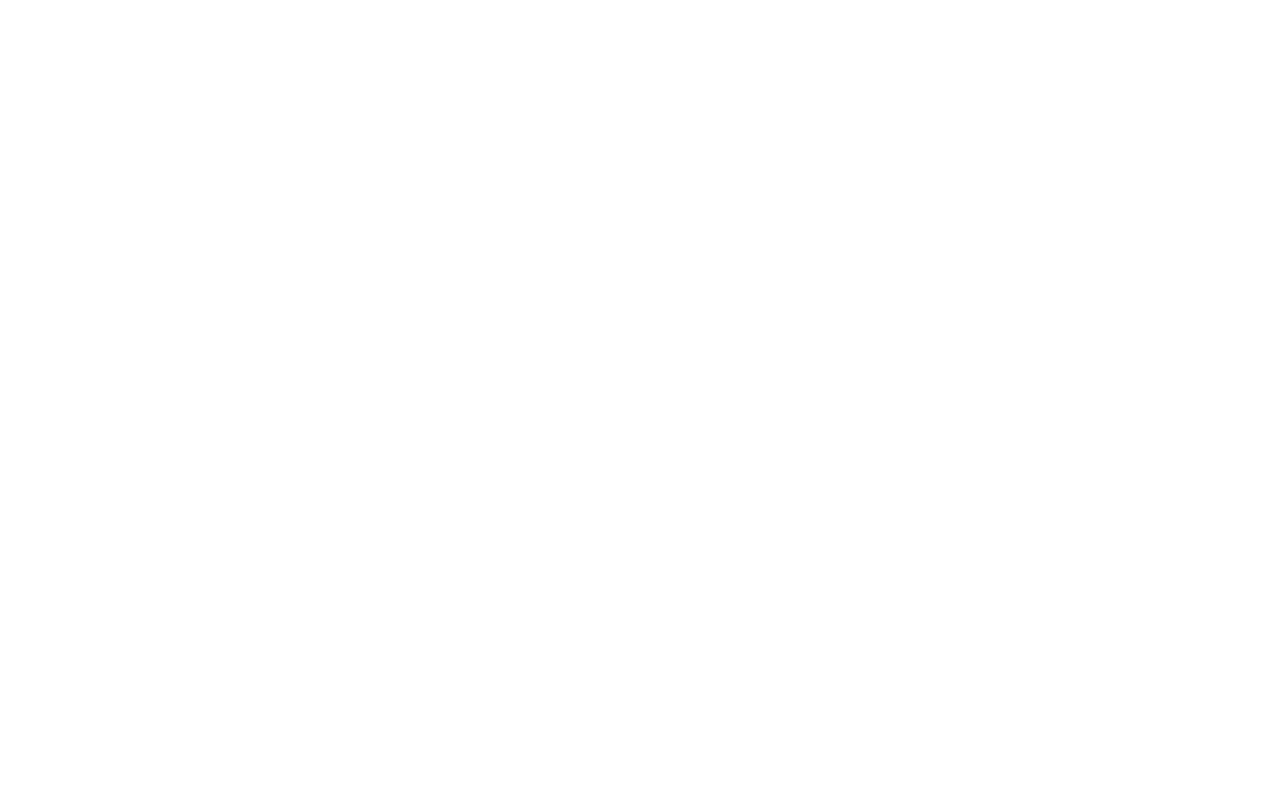
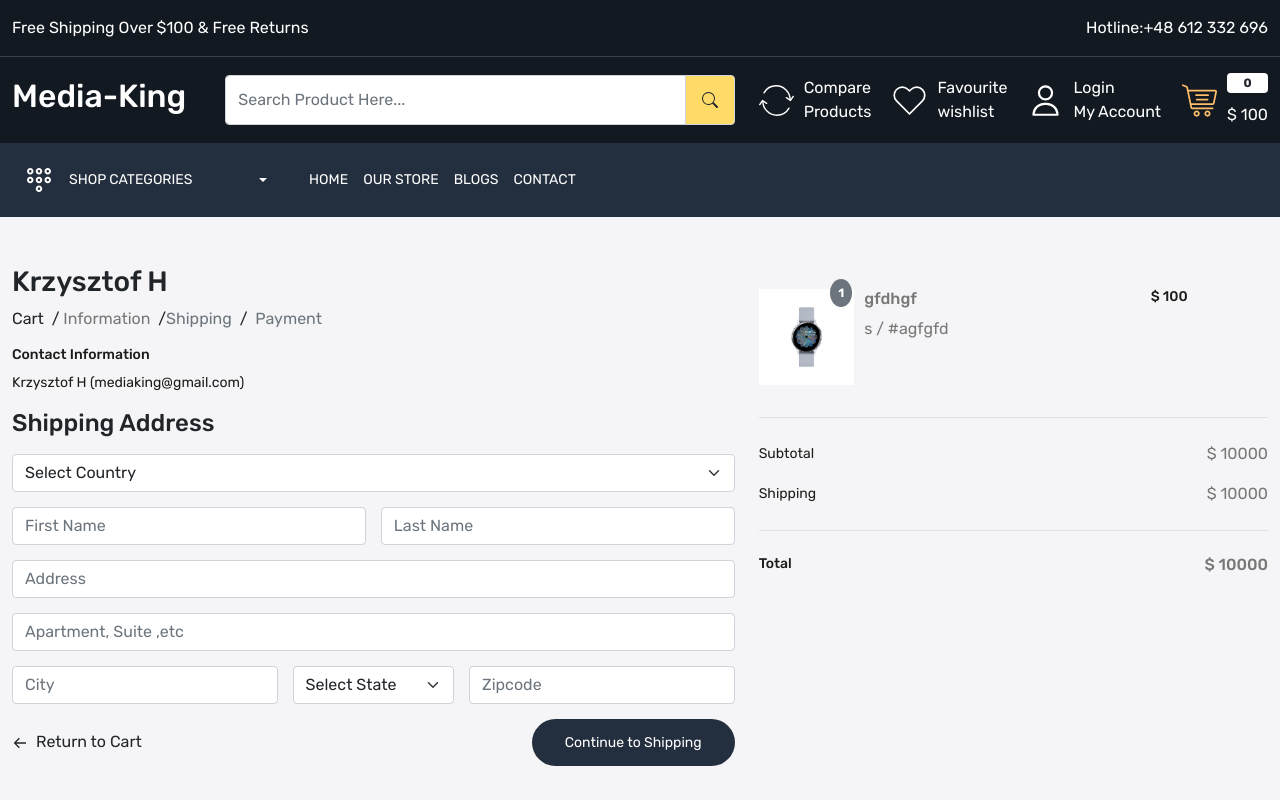
Before and after one commit to KrzysztofHum/Fashionable-shop, a React (Create React App) app in the folder frontend/: page /checkout in a window 1280 px wide. Before the commit this address had no page. Shown: the top 800 px of the page. Built offline with nearby package versions, Linux system fonts and the light colour scheme.

Commit message:
Cart and checkout pages

```diff
--- a/frontend/src/App.js
+++ b/frontend/src/App.js
@@ -16,6 +16,8 @@
 import ShippingPolicy from "./pages/ShippingPolicy";
 import RefundPolicy from "./pages/RefundPolicy";
 import SingleProduct from "./pages/SingleProduct";
+import Checkout from "./pages/Checkout";
+import Cart from "./pages/Cart";
 
 function App() {
   return (
@@ -28,6 +30,8 @@
           <Route path="product" element={<OurStore />} />
           <Route path="product/:id" element={<SingleProduct />} />
           <Route path="blogs" element={<Blog />} />
+          <Route path="cart" element={<Cart />} />
+          <Route path="checkout" element={<Checkout />} />
           <Route path="compare-product" element={<CompareProduct />} />
           <Route path="login" element={<Login />} />
           <Route path="forgot-password" element={<Forgotpassword />} />
--- /dev/null
+++ b/frontend/src/pages/Cart.js
@@ -0,0 +1,79 @@
+import BreadCrumb from "../components/BreadCrumb";
+import Meta from "../components/Meta";
+import { AiFillDelete } from "react-icons/ai";
+import { Link } from "react-router-dom";
+import Container from "../components/Container";
+
+const Cart = () => {
+  return (
+    <>
+      <Meta title={"Cart"} />
+      <BreadCrumb title="Cart" />
+      <Container class1="cart-wrapper home-wrapper-2 py-5">
+        <div className="row">
+          <div className="col-12">
+            <div className="cart-header py-3 d-flex justify-content-between align-items-center">
+              <h4 className="cart-col-1">Product</h4>
+              <h4 className="cart-col-2">Price</h4>
+              <h4 className="cart-col-3">Quantity</h4>
+              <h4 className="cart-col-4">Total</h4>
+            </div>
+            <div className="cart-data py-3 mb-2 d-flex justify-content-between align-items-center">
+              <div className="cart-col-1 gap-15 d-flex align-items-center">
+                <div className="w-25">
+                  <img
+                    src="images/watch.jpg"
+                    className="img-fluid"
+                    alt="product"
+                  />
+                </div>
+                <div className="w-75">
+                  <p>GDffdhg</p>
+                  <p>Size: hgf</p>
+                  <p>Color: gfd</p>
+                </div>
+              </div>
+              <div className="cart-col-2">
+                <h5 className="price">$ 100</h5>
+              </div>
+              <div className="cart-col-3 d-flex align-items-center gap-15">
+                <div>
+                  <input
+                    className="form-control"
+                    type="number"
+                    name=""
+                    min={1}
+                    max={10}
+                    id=""
+                  />
+                </div>
+                <div>
+                  <AiFillDelete className="text-danger " />
+                </div>
+              </div>
+              <div className="cart-col-4">
+                <h5 className="price">$ 100</h5>
+              </div>
+            </div>
+          </div>
+          <div className="col-12 py-2 mt-4">
+            <div className="d-flex justify-content-between align-items-baseline">
+              <Link to="/product" className="button">
+                Continue To Shopping
+              </Link>
+              <div className="d-flex flex-column align-items-end">
+                <h4>SubTotal: $ 1000</h4>
+                <p>Taxes and shipping calculated at checkout</p>
+                <Link to="/checkout" className="button">
+                  Checkout
+                </Link>
+              </div>
+            </div>
+          </div>
+        </div>
+      </Container>
+    </>
+  );
+};
+
+export default Cart;
--- /dev/null
+++ b/frontend/src/pages/Checkout.js
@@ -0,0 +1,170 @@
+import { Link } from "react-router-dom";
+import { BiArrowBack } from "react-icons/bi";
+import Container from "../components/Container";
+
+const Checkout = () => {
+  return (
+    <>
+      <Container class1="checkout-wrapper py-5 home-wrapper-2">
+        <div className="row">
+          <div className="col-7">
+            <div className="checkout-left-data">
+              <h3 className="website-name">Krzysztof H</h3>
+              <nav
+                style={{ "--bs-breadcrumb-divider": ">" }}
+                aria-label="breadcrumb"
+              >
+                <ol className="breadcrumb">
+                  <li className="breadcrumb-item">
+                    <Link className="text-dark total-price" to="/cart">
+                      Cart
+                    </Link>
+                  </li>
+                  &nbsp; /&nbsp;
+                  <li
+                    className="breadcrumb-ite total-price active"
+                    aria-current="page"
+                  >
+                    Information
+                  </li>
+                  &nbsp; /
+                  <li className="breadcrumb-item total-price active">
+                    Shipping
+                  </li>
+                  &nbsp; /
+                  <li
+                    className="breadcrumb-item total-price active"
+                    aria-current="page"
+                  >
+                    Payment
+                  </li>
+                </ol>
+              </nav>
+              <h4 className="title total">Contact Information</h4>
+              <p className="user-details total">
+                Krzysztof H (mediaking@gmail.com)
+              </p>
+              <h4 className="mb-3">Shipping Address</h4>
+              <form
+                action=""
+                className="d-flex gap-15 flex-wrap justify-content-between"
+              >
+                <div className="w-100">
+                  <select name="" className="form-control form-select" id="">
+                    <option value="" selected disabled>
+                      Select Country
+                    </option>
+                  </select>
+                </div>
+                <div className="flex-grow-1">
+                  <input
+                    type="text"
+                    placeholder="First Name"
+                    className="form-control"
+                  />
+                </div>
+                <div className="flex-grow-1">
+                  <input
+                    type="text"
+                    placeholder="Last Name"
+                    className="form-control"
+                  />
+                </div>
+                <div className="w-100">
+                  <input
+                    type="text"
+                    placeholder="Address"
+                    className="form-control"
+                  />
+                </div>
+                <div className="w-100">
+                  <input
+                    type="text"
+                    placeholder="Apartment, Suite ,etc"
+                    className="form-control"
+                  />
+                </div>
+                <div className="flex-grow-1">
+                  <input
+                    type="text"
+                    placeholder="City"
+                    className="form-control"
+                  />
+                </div>
+                <div className="flex-grow-1">
+                  <select name="" className="form-control form-select" id="">
+                    <option value="" selected disabled>
+                      Select State
+                    </option>
+                  </select>
+                </div>
+                <div className="flex-grow-1">
+                  <input
+                    type="text"
+                    placeholder="Zipcode"
+                    className="form-control"
+                  />
+                </div>
+                <div className="w-100">
+                  <div className="d-flex justify-content-between align-items-center">
+                    <Link to="/cart" className="text-dark">
+                      <BiArrowBack className="me-2" />
+                      Return to Cart
+                    </Link>
+                    <Link to="/cart" className="button">
+                      Continue to Shipping
+                    </Link>
+                  </div>
+                </div>
+              </form>
+            </div>
+          </div>
+          <div className="col-5">
+            <div className="border-bottom py-4">
+              <div className="d-flex gap-10 mb-2 align-align-items-center">
+                <div className="w-75 d-flex gap-10">
+                  <div className="w-25 position-relative">
+                    <span
+                      style={{ top: "-10px", right: "2px" }}
+                      className="badge bg-secondary text-white rounded-circle p-2 position-absolute"
+                    >
+                      1
+                    </span>
+                    <img
+                      className="img-fluid"
+                      src="images/watch.jpg"
+                      alt="product"
+                    />
+                  </div>
+                  <div>
+                    <h5 className="total-price">gfdhgf</h5>
+                    <p className="total-price">s / #agfgfd</p>
+                  </div>
+                </div>
+                <div className="flex-grow-1">
+                  <h5 className="total">$ 100</h5>
+                </div>
+              </div>
+            </div>
+            <div className="border-bottom py-4">
+              <div className="d-flex justify-content-between align-items-center">
+                <p className="total">Subtotal</p>
+                <p className="total-price">$ 10000</p>
+              </div>
+              <div className="d-flex justify-content-between align-items-center">
+                <p className="mb-0 total">Shipping</p>
+                <p className="mb-0 total-price">$ 10000</p>
+              </div>
+            </div>
+            <div className="d-flex justify-content-between align-items-center border-bootom py-4">
+              <h4 className="total">Total</h4>
+              <h5 className="total-price">$ 10000</h5>
+            </div>
+          </div>
+        </div>
+      </Container>
+    </>
+  );
+};
+
+export default Checkout;
```
